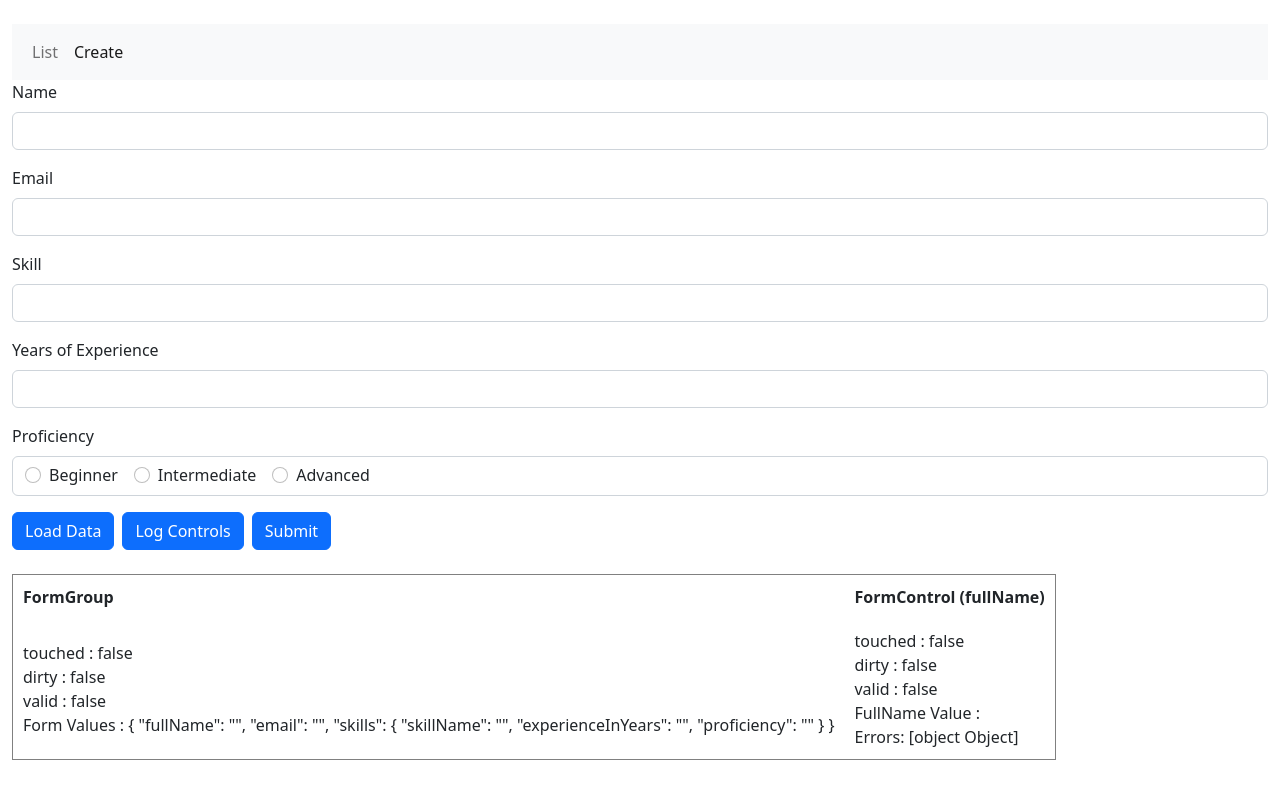
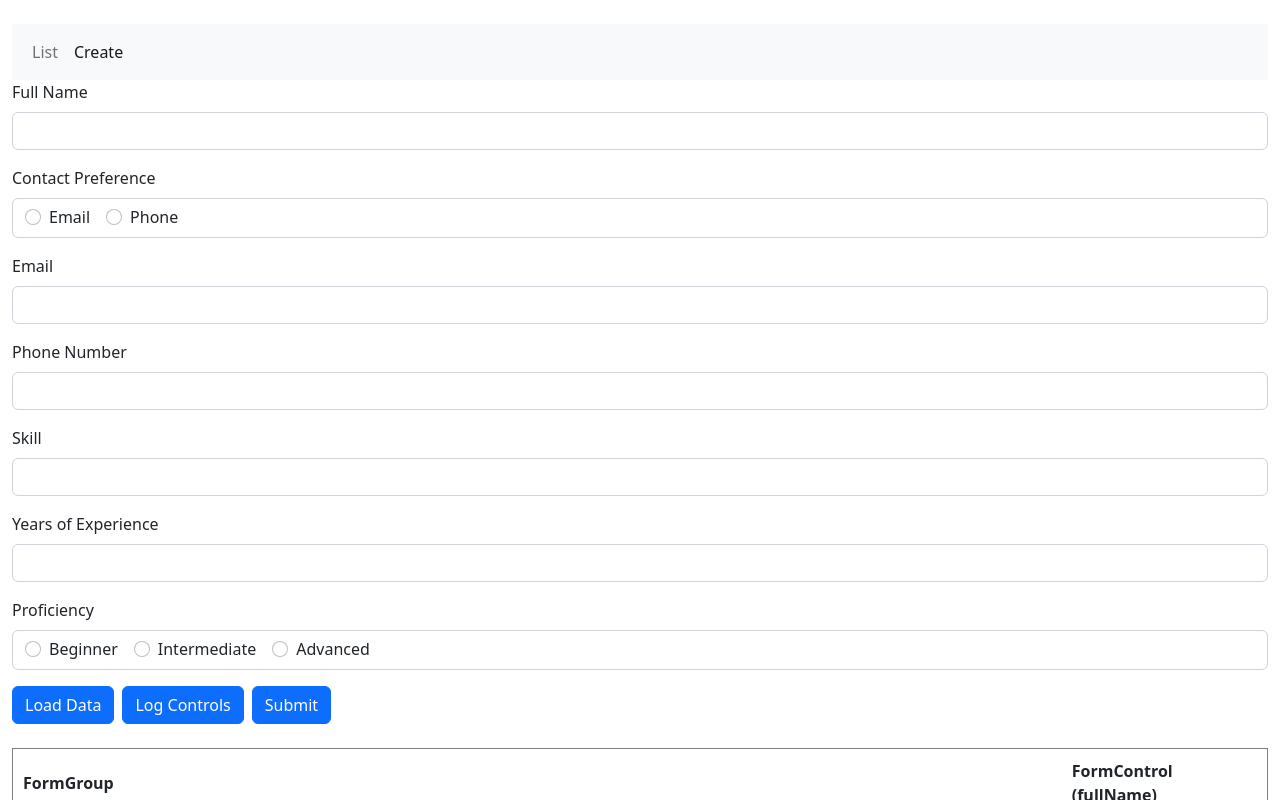
Before and after one commit to yasserMokh/Angular6Demo, an Angular app: page /employee.create in a window 1280 px wide. Shown: the top 800 px of the page. Built offline with nearby package versions, Linux system fonts and the light colour scheme.

Commit message:
Form Validation

```diff
--- a/src/app/employee/components/create/create-employee.component.html
+++ b/src/app/employee/components/create/create-employee.component.html
@@ -1,40 +1,61 @@
 <form [formGroup]="employeeForm" (ngSubmit)="onFormSubmit()" >
     <div class="mb-3">
-        <label for="name" class="form-label">Name</label>
-        <input formControlName="fullName" type="text" class="form-control"  [class.is-invalid]="employeeForm.get('fullName')?.errors && (employeeForm.get('fullName')?.touched || employeeForm.get('fullName')?.dirty)" id="name" name="name">
-        <span class="invalid-feedback" [hidden]="!(employeeForm.get('fullName')?.errors?.['required'] && (employeeForm.get('fullName')?.touched || employeeForm.get('fullName')?.dirty))" >Name is required!</span>
-        <span class="invalid-feedback" [hidden]="!((employeeForm.get('fullName')?.errors?.['minlength'] || employeeForm.get('fullName')?.errors?.['maxlength']) && (employeeForm.get('fullName')?.touched || employeeForm.get('fullName')?.dirty))" >Full Name must be greater than 2 characters and less than 20 characters!</span>
+        <label for="name" class="form-label">Full Name</label>
+        <input formControlName="fullName" type="text" class="form-control"  [class.is-invalid]="formErrors.fullName" (blur)="logValidationErrors()" id="name" name="name">
+        <span class="invalid-feedback" [hidden]="!formErrors.fullName" >{{formErrors.fullName}}</span>
+    </div>
+    <div class="mb-3">
+        <label class="form-label">Contact Preference</label>
+        <div class="form-control" [class.is-invalid]="formErrors.contactPreference">
+            <div class="form-check form-check-inline">
+                <input class="form-check-input" type="radio" id="radioContactEmail" formControlName="contactPreference" name="contactPreference" value="email" (blur)="logValidationErrors()">
+                <label class="form-check-label" for="radioContactEmail">Email</label>
+            </div>
+            <div class="form-check form-check-inline">
+                <input class="form-check-input" type="radio" id="radioContactPhone" formControlName="contactPreference" name="contactPreference" value="phone" (blur)="logValidationErrors()">
+                <label class="form-check-label" for="radioContactPhone">Phone</label>
+            </div>
+        </div>
+        <span class="invalid-feedback" [hidden]="!formErrors.contactPreference">{{formErrors.contactPreference}}</span>
     </div>
     <div class="mb-3">
         <label for="email" class="form-label">Email</label>
-        <input formControlName="email" type="text" class="form-control" id="email" name="email">
+        <input formControlName="email" type="text" class="form-control" [class.is-invalid]="formErrors.email" (blur)="logValidationErrors()" id="email" name="email">
+        <span class="invalid-feedback" [hidden]="!formErrors.email" >{{formErrors.email}}</span>
+    </div>
+    <div class="mb-3">
+        <label for="phoneNumber" class="form-label">Phone Number</label>
+        <input type="tel" class="form-control" id="phone" name="phone" [class.is-invalid]="formErrors.phone" formControlName="phone" (blur)="logValidationErrors()">
+        <span class="invalid-feedback" [hidden]="!formErrors.phone">{{formErrors.phone}}</span>
     </div>
     <div formGroupName="skills" >
         <div class="mb-3">
             <label for="skillName" class="form-label">Skill</label>
-            <input formControlName="skillName" type="text" class="form-control" id="skillName" name="skillName">
-
+            <input formControlName="skillName" type="text" class="form-control" [class.is-invalid]="formErrors.skillName" (blur)="logValidationErrors()" id="skillName" name="skillName">
+            <span class="invalid-feedback" [hidden]="!formErrors.skillName" >{{formErrors.skillName}}</span>
         </div>
         <div class="mb-3">
             <label for="experienceInYears" class="form-label">Years of Experience</label>
-            <input formControlName="experienceInYears" type="number" class="form-control" id="experienceInYears" name="experienceInYears">
+            <input formControlName="experienceInYears" type="number" class="form-control" [class.is-invalid]="formErrors.experienceInYears" (blur)="logValidationErrors()" id="experienceInYears" name="experienceInYears">
+            <span class="invalid-feedback" [hidden]="!formErrors.experienceInYears" >{{formErrors.experienceInYears}}</span>
         </div>
         <div class="mb-3">
             <label class="form-label">Proficiency</label>
-            <div class="form-control">
+            <div class="form-control" [class.is-invalid]="formErrors.proficiency">
                 <div class="form-check form-check-inline">
-                    <input formControlName="proficiency" class="form-check-input" type="radio" id="proficiencyBeginner" name="proficiency" value="beginner">
+                    <input formControlName="proficiency" class="form-check-input" type="radio" id="proficiencyBeginner" (blur)="logValidationErrors()" name="proficiency" value="beginner">
                     <label class="form-check-label" for="proficiencyBeginner">Beginner</label>
                 </div>
                 <div class="form-check form-check-inline">
-                    <input formControlName="proficiency"  class="form-check-input" type="radio" id="proficiencyIntermediate" name="proficiency" value="intermediate" >
+                    <input formControlName="proficiency"  class="form-check-input" type="radio" id="proficiencyIntermediate" (blur)="logValidationErrors()" name="proficiency" value="intermediate" >
                     <label class="form-check-label" for="proficiencyIntermediate">Intermediate</label>
                 </div>
                 <div class="form-check form-check-inline">
-                    <input formControlName="proficiency"  class="form-check-input" type="radio" id="proficiencyAdvanced" name="proficiency" value="advanced" >
+                    <input formControlName="proficiency"  class="form-check-input" type="radio" id="proficiencyAdvanced" (blur)="logValidationErrors()" name="proficiency" value="advanced" >
                     <label class="form-check-label" for="proficiencyAdvanced">Advanced</label>
                 </div>
             </div>
+            <span class="invalid-feedback" [hidden]="!formErrors.proficiency" >{{formErrors.proficiency}}</span>
         </div>
 
     </div>
--- a/src/app/employee/components/create/create-employee.component.ts
+++ b/src/app/employee/components/create/create-employee.component.ts
@@ -9,15 +9,53 @@ export class CreateEmployeeComponent implements OnInit {
 
   employeeForm: FormGroup;
 
+  validationMessages = {
+    'fullName': {
+      'required': 'Full Name is required.',
+      'minlength': 'Full Name must be greater than 2 characters.',
+      'maxlength': 'Full Name must be less than 20 characters.'
+    },
+    'contactPreference': {
+      'required': 'Contact Preference is required.'
+    },
+    'email': {
+      'required': 'Email is required.'
+    },
+    'phone': {
+      'required': 'Phone is required.'
+    },
+    'skillName': {
+      'required': 'Skill Name is required.',
+    },
+    'experienceInYears': {
+      'required': 'Experience is required.',
+    },
+    'proficiency': {
+      'required': 'Proficiency is required.',
+    },
+  };
+
+  formErrors = {
+    'fullName': '',
+    'contactPreference': '',
+    'email': '',
+    'phone': '',
+    'skillName': '',
+    'experienceInYears': '',
+    'proficiency': ''
+  };
+
   constructor(private _formBuilder: FormBuilder) {
 
     this.employeeForm = this._formBuilder.group({
       fullName: ['', [Validators.required, Validators.minLength(3), Validators.maxLength(19)]],
+      contactPreference: ['', Validators.required],
       email: [''],
+      phone: [''],
       skills: this._formBuilder.group({
-        skillName: [''],
-        experienceInYears: [''],
-        proficiency: ['']
+        skillName: ['', Validators.required],
+        experienceInYears: ['', Validators.required],
+        proficiency: ['', Validators.required]
       })
     });
     /*this.employeeForm = new FormGroup({
@@ -31,22 +69,19 @@ export class CreateEmployeeComponent implements OnInit {
     });*/
   }
 
-  logFormControlsKeyValue(formGroup:FormGroup):void{
-    Object.keys(formGroup.controls).forEach(key=>{
-      let control = formGroup.get(key);
-      if(control instanceof FormGroup){
-        this.logFormControlsKeyValue(control);
-      }else{
-        console.log('key: ', key, ', value: ', control?.value)
-      }
+
+
+  ngOnInit(): void {
+    this.employeeForm.valueChanges.subscribe(data => {
+      this.logValidationErrors(this.employeeForm);
     });
+    this.employeeForm.get('contactPreference')?.valueChanges.subscribe(value => {
+      this.onContactPreferenceChange(value);
+    })
   }
 
-  ngOnInit(): void {
-  }
-
-  onFormSubmit():void{
-    console.log(this.employeeForm.value);
+  onFormSubmit(): void {
+    //console.log(this.employeeForm.value);
   }
 
   onLoadDataClick(): void {
@@ -61,8 +96,57 @@ export class CreateEmployeeComponent implements OnInit {
     });
   }
 
-  onLogControlsClick():void{
+  onLogControlsClick(): void {
+    //this.logValidationErrors(this.employeeForm);
+    //console.log(this.formErrors);
     this.logFormControlsKeyValue(this.employeeForm);
   }
 
+  logFormControlsKeyValue(formGroup: FormGroup): void {
+    Object.keys(formGroup.controls).forEach(key => {
+      let control = formGroup.get(key);
+      if (control instanceof FormGroup) {
+        this.logFormControlsKeyValue(control);
+      } else {
+        console.log('key: ', key, ', value: ', control?.value)
+      }
+    });
+  }
+
+  logValidationErrors(formGroup: FormGroup = this.employeeForm): void {
+    Object.keys(formGroup.controls).forEach((key) => {
+            const control = formGroup.get(key);
+      if (control instanceof FormGroup) {
+        this.logValidationErrors(control);
+      } else {
+        const k = key as keyof typeof this.formErrors;
+        this.formErrors[k] = '';
+        if (control && !control.valid && (control.touched || control.dirty)) {
+          // const kk = key as keyof typeof this.validationMessages;
+          const messages = this.validationMessages[k];
+          for (const errorKey in control.errors) {
+            if (errorKey) {
+              const ek = errorKey as keyof typeof messages;
+              this.formErrors[k] += messages[ek] + ' ';
+            }
+          }
+        }
+      }
+    });
+  }
+
+  onContactPreferenceChange(selectedValue: string): void {
+    const emailCtrl = this.employeeForm.get('email');
+    const phoneCtrl = this.employeeForm.get('phone');
+    if (selectedValue === 'email') {
+      emailCtrl?.setValidators(Validators.required);
+      phoneCtrl?.removeValidators(Validators.required);
+    } else {
+      emailCtrl?.removeValidators(Validators.required);
+      phoneCtrl?.setValidators(Validators.required);
+    }
+    emailCtrl?.updateValueAndValidity();
+    phoneCtrl?.updateValueAndValidity();
+  }
+
 }
```
